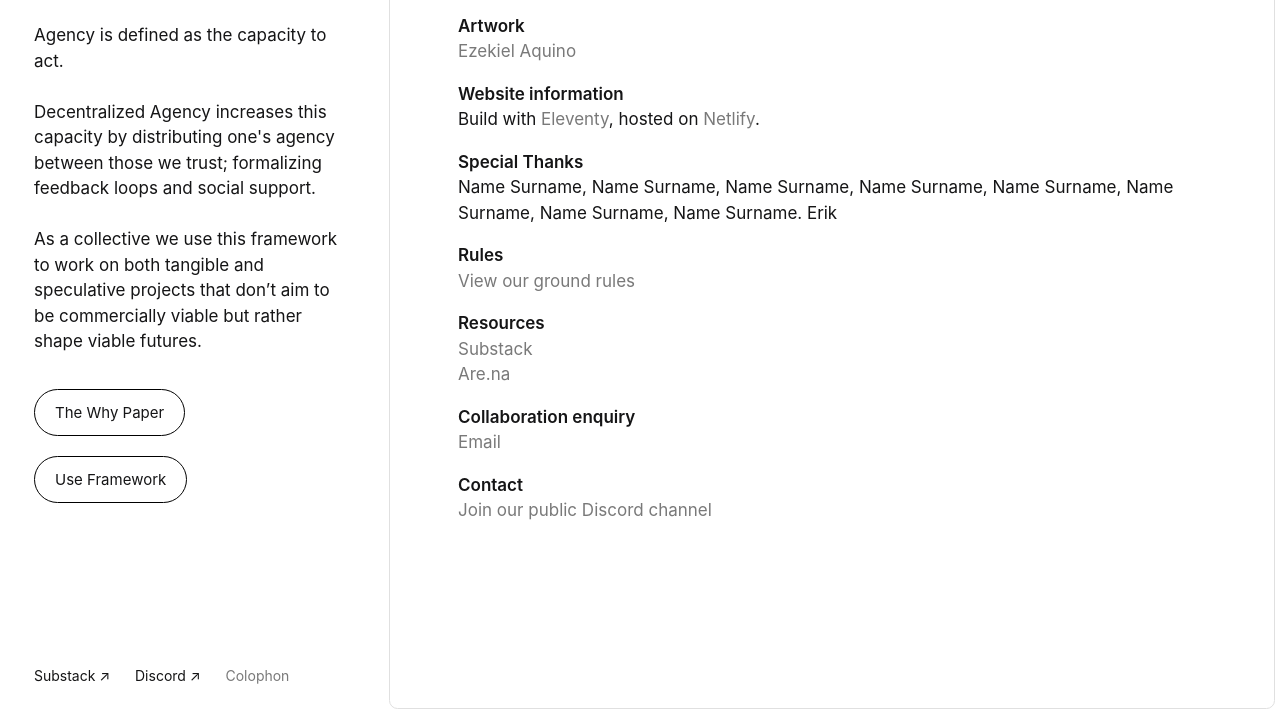
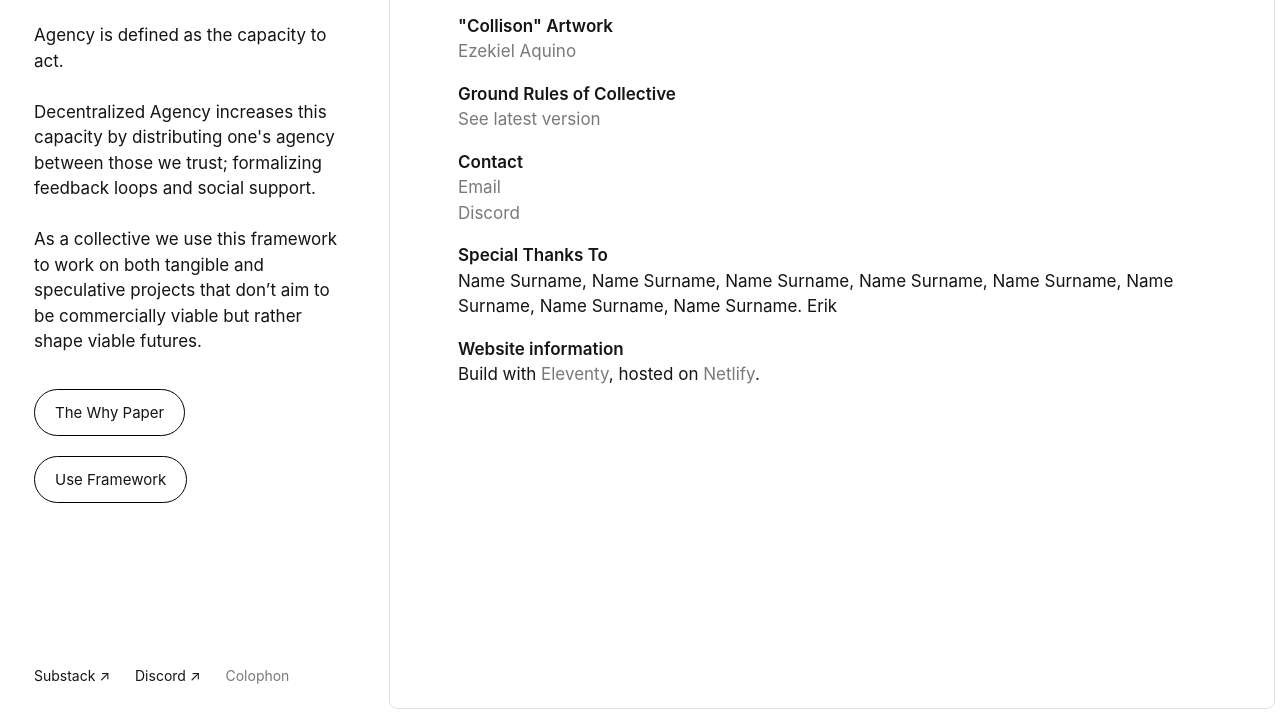
Before and after one commit to marcvermeeren/da-site, an Eleventy site: page content/colophon.md in a window 1280 px wide. Shown: the part 86-800 px from the top of the page. Built offline with nearby package versions, Linux system fonts and the light colour scheme; Eleventy itself is replaced by a stand-in of ours; files that its build step writes are made by us from their sources.

Commit message:
updated rules + colophon

```diff
--- a/content/colophon.md
+++ b/content/colophon.md
@@ -4,24 +4,18 @@ title: Decentralized Agency - Colophon
 ---
 # Colophon
 
-## Artwork
+## "Collison" Artwork
 <a href="https://ezekielaquino.com/" target="_blank">Ezekiel Aquino</a>
+
+## Ground Rules of Collective
+[See latest version](/rules)
+
+## Contact
+<a href="https://decentralizedagency.substack.com/" target="_blank">Email</a>\
+<a href="https://discord.gg/DYP7QFaT" target="_blank">Discord</a>
+
+## Special Thanks To
+Name Surname, Name Surname, Name Surname, Name Surname, Name Surname, Name Surname, Name Surname, Name Surname. Erik
 
 ## Website information
 Build with <a href="https://www.11ty.dev/" target="_blank">Eleventy</a>, hosted on <a href="https://www.netlify.com/" target="_blank">Netlify</a>.
-
-## Special Thanks
-Name Surname, Name Surname, Name Surname, Name Surname, Name Surname, Name Surname, Name Surname, Name Surname. Erik
-
-## Rules
-[View our ground rules](/rules)
-
-## Resources
-<a href="https://decentralizedagency.substack.com/" target="_blank">Substack</a>\
-<a href="https://www.are.na/marc-vermeeren" target="_blank">Are.na</a>
-
-## Collaboration enquiry
-[Email](/rules)
-
-## Contact
-<a href="https://discord.gg/DYP7QFaT" target="_blank">Join our public Discord channel</a>
```
Also changed, not shown: content/rules.md (+1 -1 lines), 2 other files.
